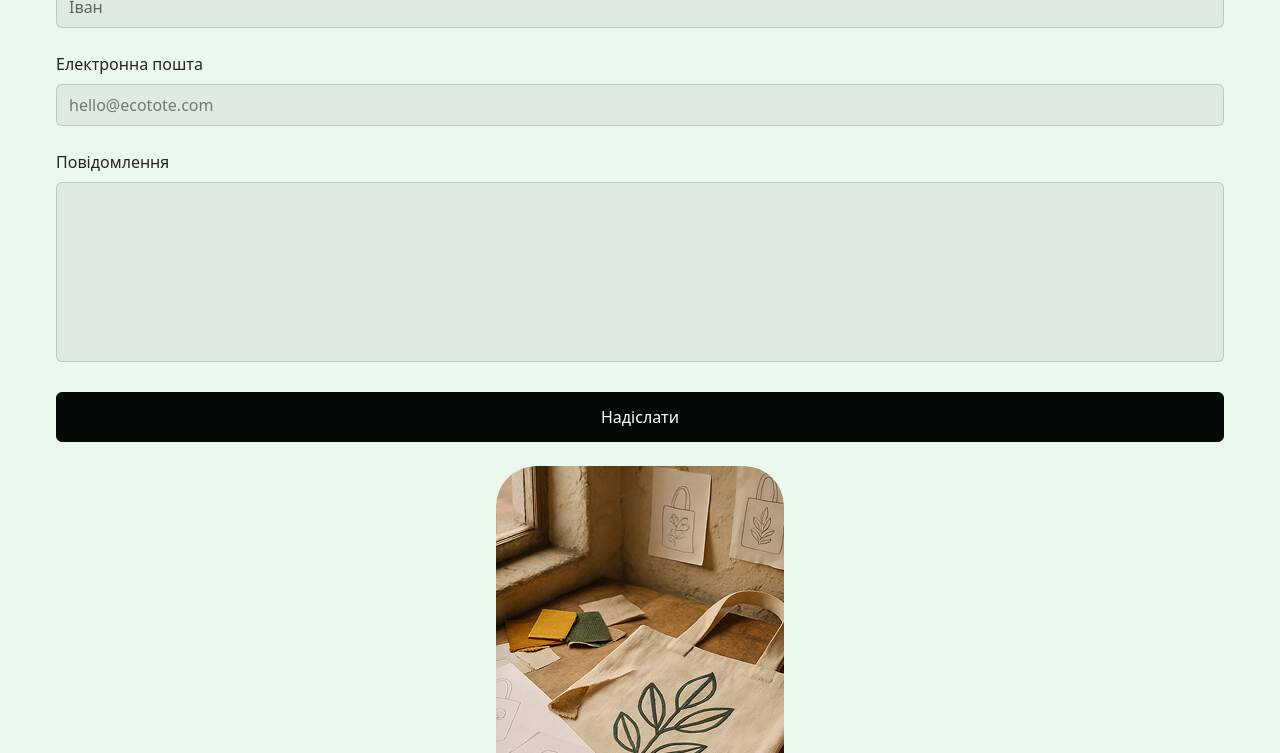
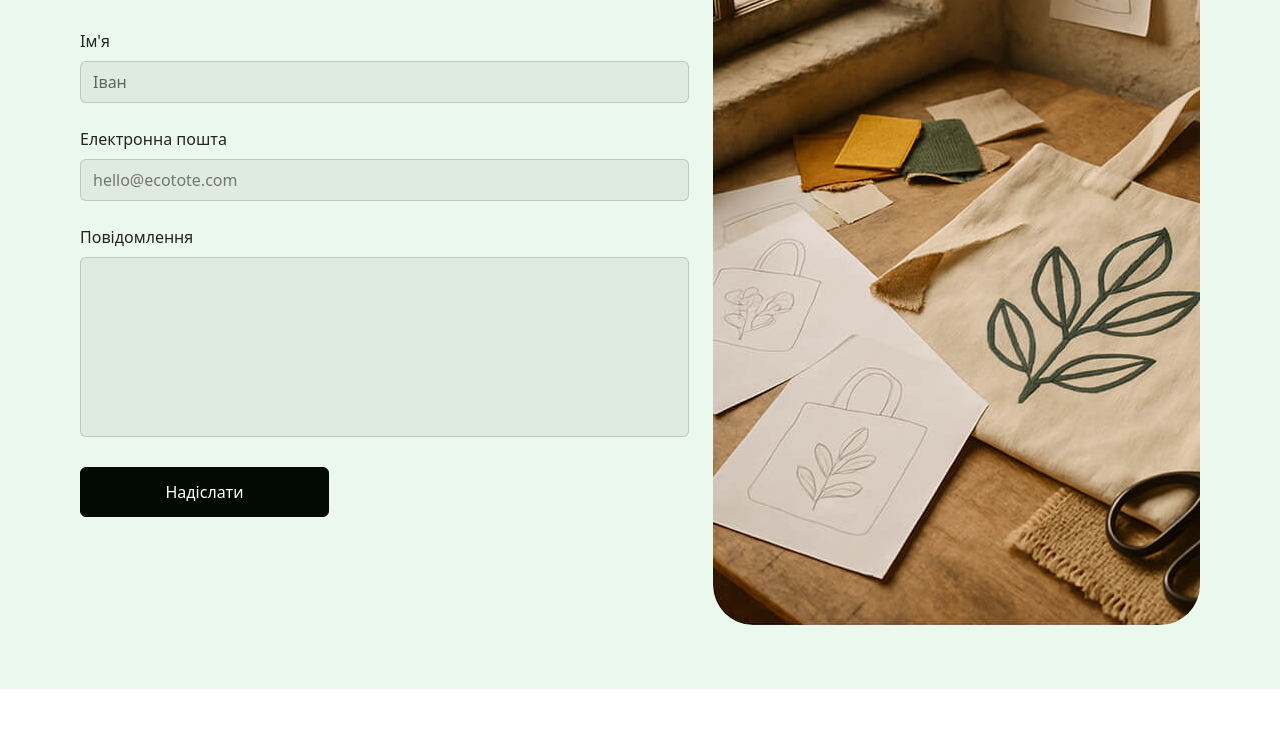
Before and after one commit to NataliaFiltanovych/eco-pixel, a website built with Vite: page src/index.html in a window 1280 px wide. Shown: the part 246-999 px from the top of the page. After the commit the page ends 975 px from the top, so only its background shows below. Built offline with nearby package versions, Linux system fonts and the light colour scheme.

Commit message:
add device adaptation

```diff
--- a/src/css/support.css
+++ b/src/css/support.css
@@ -1,10 +1,9 @@
 .support-section {
     background-color: #ebf8ed;
-}
-.support {
     padding-top: 32px;
     padding-bottom: 32px;
 }
+
 
 
 .contacts-main-title {
@@ -120,5 +119,43 @@
 @media screen and (min-width: 320px) and (min-resolution: 192dpi) {
     .contacts-image-wrapper {
         background-image: url(../img/support/support-mobile@2x.jpg);
+        background-size: cover;
     }
 }
+@media screen and (min-width: 768px) {
+    .support-section {
+       padding: 64px 32px;
+    }
+    .form-btn {
+        width: 249px;
+    }
+    .contacts-image-wrapper {
+        background-image: url(../img/support/support-tablet.jpg);
+        width: 704px;
+        height: 428px;
+    }
+@media screen and (min-width: 768px) and (min-resolution: 192dpi) {
+    .contacts-image-wrapper {
+        background-image: url(../img/support/support-tablet@2x.jpg);
+    }
+}
+}
+@media screen and (min-width: 1200px) {
+    .support-section {
+      padding: 64px;
+    }
+    .support {
+        max-width: 1312px;
+
+        display: flex;
+        gap: 24px;
+    }
+    .contacts-image-wrapper {
+        background-image: url(../img/support/support-desktop.jpg);
+        width: 644px;
+        height: 767px;
+    }
+    .form-wrapper {
+        max-width: 644px;
+    }
+}
--- a/src/partials/support.html
+++ b/src/partials/support.html
@@ -1,5 +1,6 @@
 <section class="support-section" id="contacts">
   <div class="container support">
+    <div class="form-wrapper">
       <div class="title-wrapper">
         <h2 class="contacts-main-title">Залишились питання? Зв'яжіться з нами!
         </h2>
@@ -20,6 +21,7 @@
       </textarea>
       <button class="form-btn" type="submit">Надіслати</button>
       </form>
+    </div>
     <div class="contacts-image-wrapper"></div>
   </div>
 </section>
```
Also changed, not shown: src/img/support/support-mobile@2x.jpg. Lines whose indentation alone changed are shown as unchanged.
